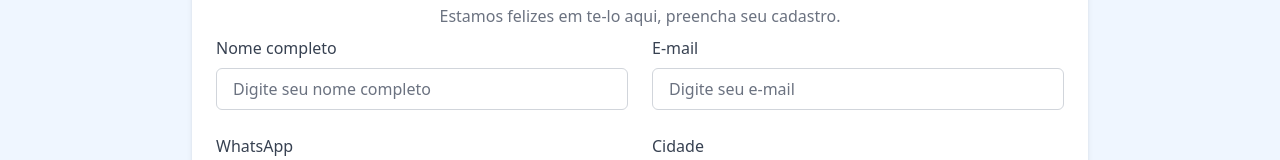
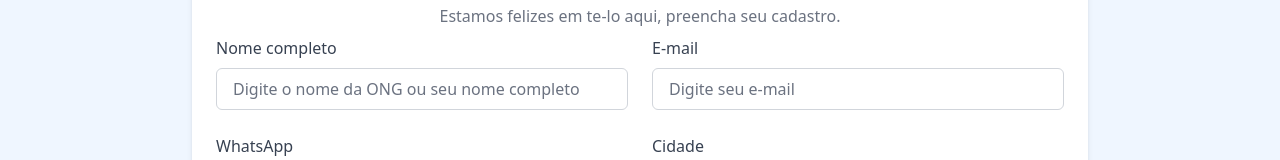
Before and after one commit to gabrikf/pets-frontend, a React (Create React App) app: page /users in a window 1280 px wide. Shown: the part 172-332 px from the top of the page. Built offline with nearby package versions, Linux system fonts and the light colour scheme; no server answers.

Commit message:
Update Users.js

```diff
--- a/src/pages/Users.js
+++ b/src/pages/Users.js
@@ -89,8 +89,8 @@ const Users = () => {
                     <input className="block w-full px-4 py-2 mt-2 text-gray-700 placeholder-gray-500 bg-white border border-gray-300 rounded-md dark:bg-gray-800 dark:border-gray-600 dark:placeholder-gray-400 focus:border-blue-500 dark:focus:border-blue-500 focus:outline-none focus:ring dark:text-white"
                     type="text"
                     name='name'
-                    placeholder="Digite seu nome completo"
-                    aria-label="Nome completo"
+                    placeholder="Digite o nome da ONG ou seu nome completo"
+                    aria-label="Nome da ONG ou seu nome completo"
                     value={formik.values.name}
                     onChange={formik.handleChange}
 
```
